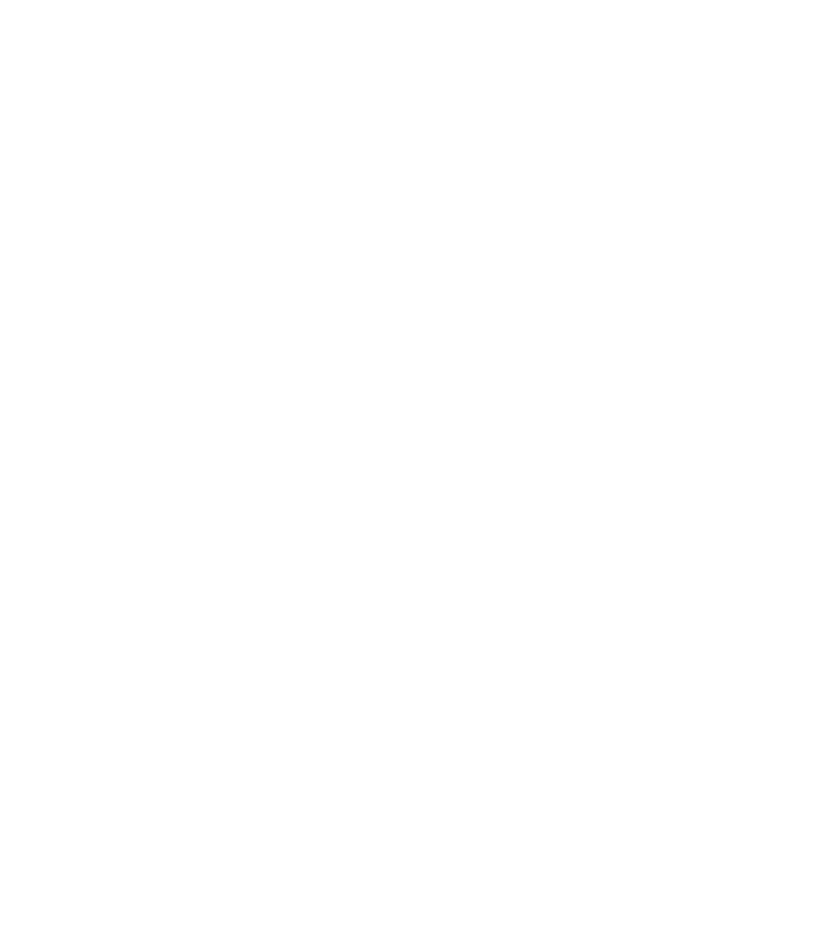
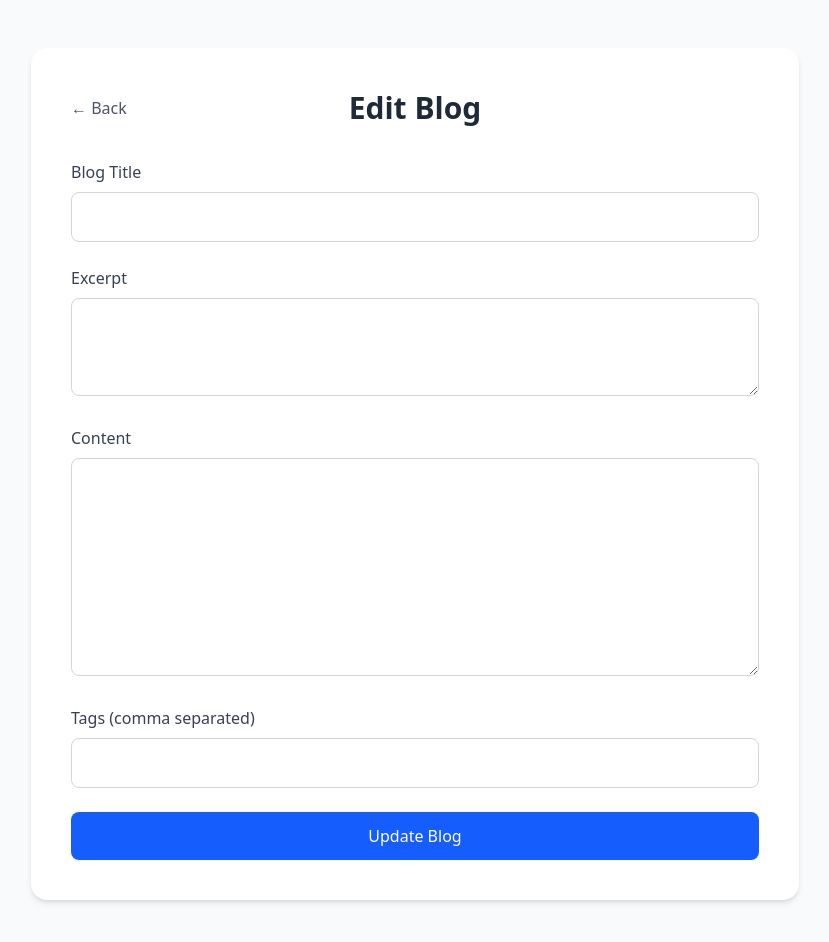
Before and after one commit to Abhiho11a/Inkwell, a React app in the folder frontend/: page /edit-blog/1 in a window 1280 px wide. Before the commit this address had no page. Shown: the top 942 px of the page, without its empty margins (225-1054 px from the left). Before the commit the page ends 800 px from the top, so only its background shows below. Built offline with nearby package versions, Linux system fonts and the light colour scheme; no server answers; the HTML template or start-up script is replaced by a standard one.

Commit message:
Step-12 Implemented editing blog option

```diff
--- a/frontend/src/App.jsx
+++ b/frontend/src/App.jsx
@@ -5,6 +5,7 @@
 import Signup from "./pages/Signup";
 import MyBlog from "./pages/MyBlog";
 import CreateBlog from "./pages/CreateBlog";
+import EditBlog from "./pages/EditBlog";
 
 export default function App() {
 
@@ -15,7 +16,8 @@
       <Route path="/login" element={<Login/>}/>
       <Route path="/signup" element={<Signup/>}/>
       <Route path="/myblog" element={<MyBlog/>}/>
-      <Route path="create-blog" element={<CreateBlog/>}/>
+      <Route path="/create-blog" element={<CreateBlog/>}/>
+      <Route path="/edit-blog/:id" element={<EditBlog/>}/>
     </Routes>
     </>
   );
--- /dev/null
+++ b/frontend/src/pages/EditBlog.jsx
@@ -0,0 +1,200 @@
+import React, { useEffect, useState } from "react";
+import { useNavigate, useParams } from "react-router-dom";
+
+export default function EditBlog() {
+  const { id } = useParams();
+  const navigate = useNavigate();
+  const token = localStorage.getItem("token");
+
+  const [loading, setLoading] = useState(true);
+  const [updating, setUpdating] = useState(false);
+
+  const [formData, setFormData] = useState({
+    title: "",
+    excerpt: "",
+    content: "",
+    tags: "",
+  });
+
+  const [existingBlog, setExistingBlog] = useState(null);
+
+  // 🔹 Fetch blog details
+  useEffect(() => {
+    const fetchBlog = async () => {
+      try {
+        const res = await fetch(
+          `http://127.0.0.1:8000/api/blogs/${id}`
+        );
+        const result = await res.json();
+        const data = result.blog
+
+        setExistingBlog(data);
+        console.log(data)
+
+        setFormData({
+          title: data.title,
+          excerpt: data.excerpt,
+          content: data.content,
+          tags: data.tags?.join(", "),
+        });
+      } catch (error) {
+        console.error("Error fetching blog:", error);
+      } finally {
+        setLoading(false);
+      }
+    };
+
+    fetchBlog();
+  }, [id]);
+
+  // 🔹 Handle input change
+  const handleChange = (e) => {
+    setFormData({
+      ...formData,
+      [e.target.name]: e.target.value,
+    });
+  };
+
+  // 🔹 Update blog
+  const handleSubmit = async (e) => {
+    e.preventDefault();
+    setUpdating(true);
+
+    const updatedBlog = {
+      ...existingBlog,
+      title: formData.title,
+      excerpt: formData.excerpt,
+      content: formData.content,
+      tags: formData.tags
+        .split(",")
+        .map((tag) => tag.trim())
+        .filter((tag) => tag !== ""),
+    };
+
+    try {
+        console.log(updatedBlog)
+      const response = await fetch(`http://127.0.0.1:8000/api/blogs/${id}`,
+        {
+          method: "PUT",
+          headers: {
+            "Content-Type": "application/json",
+            Authorization: `Bearer ${token}`,
+          },
+          body: JSON.stringify(updatedBlog),
+        }
+      );
+
+      const data = await response.json();
+      console.log(data)
+
+      navigate("/myBlog");
+    } catch (error) {
+      console.error("Update failed:", error);
+    } finally {
+      setUpdating(false);
+    }
+  };
+
+  if (loading) {
+    return (
+      <div className="min-h-screen flex items-center justify-center">
+        Loading blog...
+      </div>
+    );
+  }
+
+  return (
+    <div className="min-h-screen bg-gray-50 px-6 py-12">
+      <div className="max-w-3xl mx-auto bg-white p-10 rounded-2xl shadow-md">
+
+        {/* Header */}
+        <div className="relative flex items-center justify-center mb-8 h-10">
+
+          <button
+            onClick={() => navigate("/myblog")}
+            className="absolute left-0 text-gray-600 hover:text-black transition"
+          >
+            ← Back
+          </button>
+
+          <h1 className="text-3xl font-bold text-gray-800">
+            Edit Blog
+          </h1>
+
+        </div>
+
+        <form onSubmit={handleSubmit} className="space-y-6">
+
+          {/* Title */}
+          <div>
+            <label className="block text-gray-700 font-medium mb-2">
+              Blog Title
+            </label>
+            <input
+              type="text"
+              name="title"
+              required
+              value={formData.title}
+              onChange={handleChange}
+              className="w-full border border-gray-300 rounded-lg px-4 py-3 focus:outline-none focus:ring-2 focus:ring-blue-500"
+            />
+          </div>
+
+          {/* Excerpt */}
+          <div>
+            <label className="block text-gray-700 font-medium mb-2">
+              Excerpt
+            </label>
+            <textarea
+              name="excerpt"
+              required
+              rows="3"
+              value={formData.excerpt}
+              onChange={handleChange}
+              className="w-full border border-gray-300 rounded-lg px-4 py-3 focus:outline-none focus:ring-2 focus:ring-blue-500"
+            />
+          </div>
+
+          {/* Content */}
+          <div>
+            <label className="block text-gray-700 font-medium mb-2">
+              Content
+            </label>
+            <textarea
+              name="content"
+              required
+              rows="8"
+              value={formData.content}
+              onChange={handleChange}
+              className="w-full border border-gray-300 rounded-lg px-4 py-3 focus:outline-none focus:ring-2 focus:ring-blue-500"
+            />
+          </div>
+
+          {/* Tags */}
+          <div>
+            <label className="block text-gray-700 font-medium mb-2">
+              Tags (comma separated)
+            </label>
+            <input
+              type="text"
+              name="tags"
+              value={formData.tags}
+              onChange={handleChange}
+              className="w-full border border-gray-300 rounded-lg px-4 py-3 focus:outline-none focus:ring-2 focus:ring-blue-500"
+            />
+          </div>
+
+          {/* Save Button */}
+          <button
+            type="submit"
+            disabled={updating}
+            className="w-full bg-blue-600 hover:bg-blue-700 text-white py-3 rounded-lg transition font-medium"
+          >
+            {updating ? "Updating..." : "Update Blog"}
+          </button>
+
+        </form>
+      </div>
+    </div>
+  );
+}
--- a/frontend/src/pages/MyBlog.jsx
+++ b/frontend/src/pages/MyBlog.jsx
@@ -69,7 +69,7 @@
         {/* Header */}
         <div className="flex justify-between items-center mb-10">
             <button
-                onClick={() => navigate(-1)}
+                onClick={() => navigate("/")}
                 className="text-gray-600 hover:text-black transition"
             >
                 ← Back
```
Also changed, not shown: 1 other file (tests, documents, lock files or other folders).
